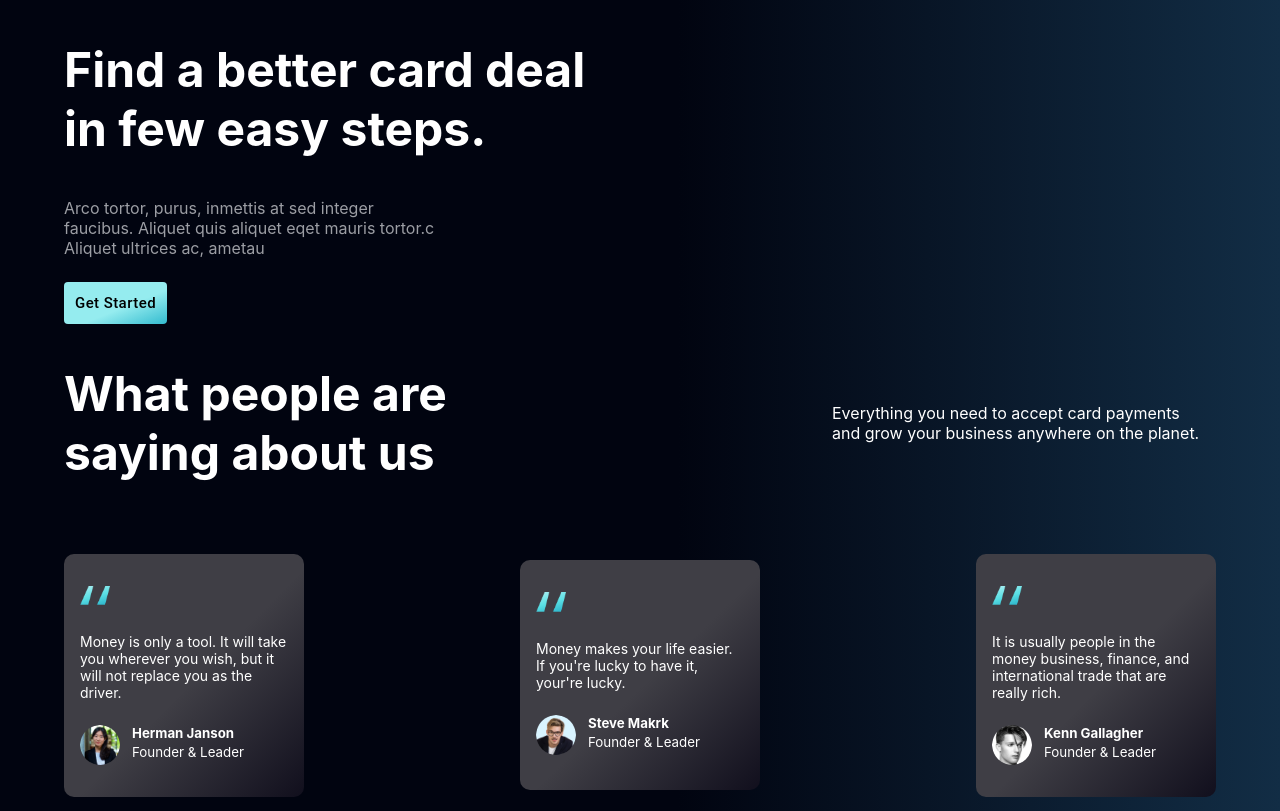
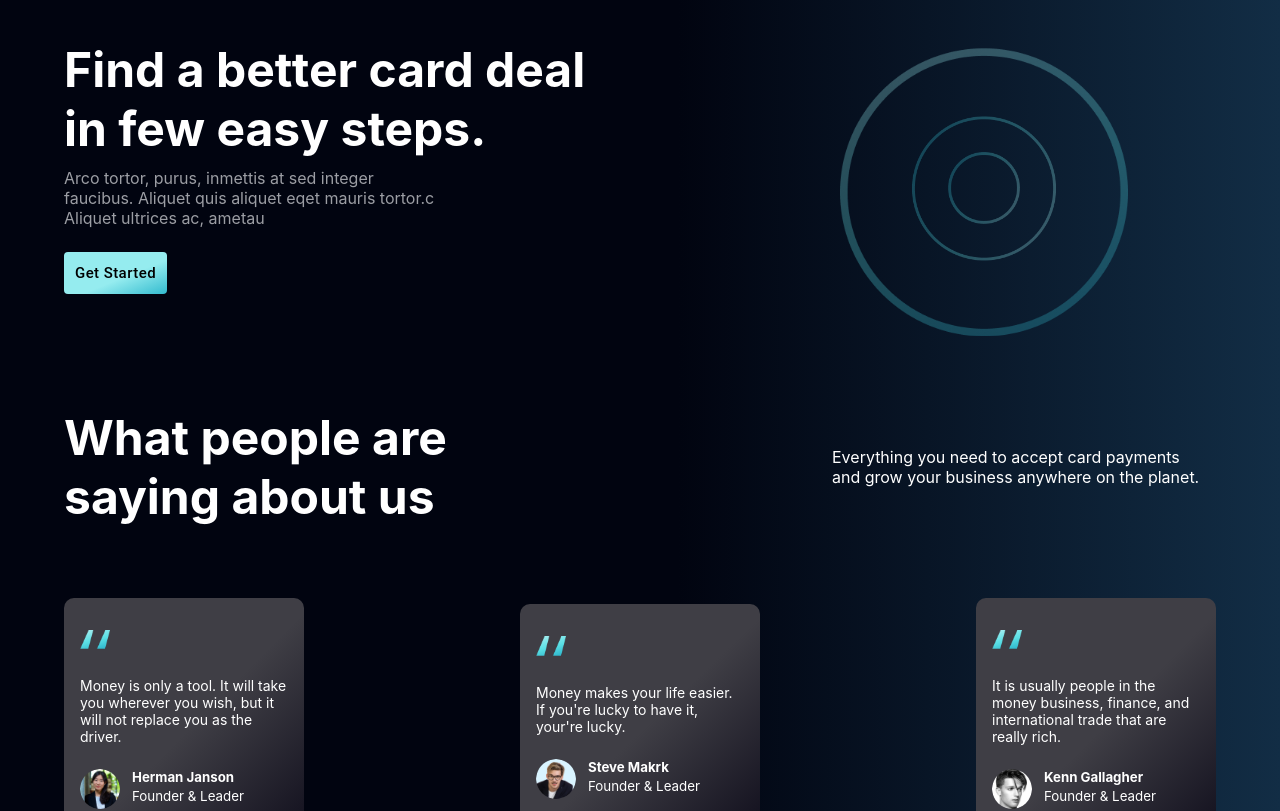
Before and after one commit to Sabeerwaqas/HooBank, a React (Create React App) app: page / in a window 1280 px wide. Shown: the top 811 px of the page. Built offline with nearby package versions, Linux system fonts and the light colour scheme.

Commit message:
[Add: Circles]

```diff
--- a/src/assets/index.js
+++ b/src/assets/index.js
@@ -41,6 +41,9 @@ export const projectImages = {
     visaLogo: require("./images/visa.png"),
     shopifyLogo: require("./images/shopify.png"),
     chartLine: require("./images/chartLine.png"),
+    outerCircle: require("./images/largeCircle.png"),
+    middleCircle: require("./images/mediumCircle.png"),
+    innerCircle: require("./images/smallCircle.png"),
 
     //=====> Images use fourth section end
 
@@ -65,4 +68,4 @@ export const projectImages = {
 
 }
 
-// export default projectImages;
+// export default images;
--- a/src/layout/footer/Footer.js
+++ b/src/layout/footer/Footer.js
@@ -1,7 +1,7 @@
 import React from 'react';
 import { Box, Container, Grid } from '@mui/material';
 import { projectColors } from "../../assets/colors/index";
-import * as images from "../../assets/index";
+import { projectImages } from "../../assets/index";
 import ButtonComp from '../../components/button/ButtonComp';
 import InstagramIcon from '@mui/icons-material/Instagram';
 import FacebookRoundedIcon from '@mui/icons-material/FacebookRounded';
@@ -29,7 +29,7 @@ const Footer = () => {
                     <Grid item xs={12} sm={6} md={3}>
                         {/* logo section */}
                         <Box component={"img"}
-                            src={images.projectImages.logo}
+                            src={projectImages.logo}
                             alt="Logo"
                             sx={{
                                 width: "120px",
--- a/src/pages/home/Home.js
+++ b/src/pages/home/Home.js
@@ -1,7 +1,7 @@
 import React from 'react';
 import { Box, Grid, Container, Button } from '@mui/material';
 import { projectColors } from "../../assets/colors/index";
-import * as images from "../../assets/index";
+import { projectImages } from "../../assets/index";
 import Avatar from '@mui/material/Avatar';
 import Stack from '@mui/material/Stack';
 import data from "./index"
@@ -23,6 +23,7 @@ const Home = () => {
                         <Box component={"h2"}
                             sx={{
                                 fontSize: { xs: "32px", sm: "48px" },
+                                mb: "10px"
                             }}
                         >
                             Find a better card deal<Box component={"br"} sx={{ display: { xs: "none", lg: "block" } }} /> in few easy steps.
@@ -40,15 +41,62 @@ const Home = () => {
                                 color: "#000000",
                                 textTransform: "capitalize",
                                 background: `linear-gradient(to bottom right, rgba(149,236,239,1) 59%, rgba(51,187,207,1) 100%)`,
-                                width:{xs:"100%", md:"auto"}
+                                width: { xs: "100%", md: "auto" }
                             }}
                         >
                             Get Started
                         </Button>
                     </Grid>
                     <Grid item md={6}>
+                        {/* Outer circle */}
+                        <Grid container alignItems={"center"}>
+                            <Grid item xs={6}
+                                sx={{
+                                    backgroundImage: `url(${projectImages.outerCircle})`,
+                                    height: "288px",
+                                    backgroundRepeat: "no-repeat",
+                                    backgroundPosition: 'center',
+                                    backgroundSize: "cover",
+                                    ml: { md: 25 },
+                                    mt: { md: 6 }
+                                }}
+                            >
+                                {/* middle circle */}
+                                <Grid container alignItems={"center"}>
+                                    <Grid item xs={6}
+                                        sx={{
+                                            backgroundImage: `url(${projectImages.middleCircle})`,
+                                            height: "145px",
+                                            // width: "200px",
+                                            backgroundRepeat: "no-repeat",
+                                            backgroundPosition: 'center',
+                                            backgroundSize: "cover",
+                                            ml: { md: 9 },
+                                            mt: { md: 8.5 },
 
-                        {/* <Box component={"h2"}></Box> */}
+                                        }}
+                                    >
+                                        {/* inner circle */}
+                                        <Grid container alignItems={"center"}>
+                                            <Grid item xs={6}
+                                                sx={{
+                                                    backgroundImage: `url(${projectImages.innerCircle})`,
+                                                    height: "72px",
+                                                    // width: "200px",
+                                                    backgroundRepeat: "no-repeat",
+                                                    backgroundPosition: 'center',
+                                                    backgroundSize: "cover",
+                                                    ml: { md: 4.5 },
+                                                    mt: { md: 4.5 }
+                                                }}
+                                            >
+
+                                            </Grid>
+                                        </Grid>
+                                    </Grid>
+                                </Grid>
+                            </Grid>
+                        </Grid>
                     </Grid>
                 </Grid>
             </Container>
@@ -67,7 +115,8 @@ const Home = () => {
                     <Grid container
                         sx={{
                             color: projectColors.white,
-                            textAlign: { xs: "center", md: "inherit" }
+                            textAlign: { xs: "center", md: "inherit" },
+                            mt: 4
 
                         }}
                         alignItems={"center"}
@@ -116,7 +165,7 @@ const Home = () => {
 
                                     <Grid item xs={12} md={4}>
                                         <Box component={"img"}
-                                            src={images.projectImages.cardParallelImg}
+                                            src={projectImages.cardParallelImg}
                                             alt="Card image"
                                             sx={{
                                                 width: "30px"
@@ -185,7 +234,7 @@ const Home = () => {
                                     width: "150px",
 
                                 }}
-                                src={images.projectImages.airBnb}
+                                src={projectImages.airBnb}
                                 alt="Airbnb logo"
                             />
                         </Grid>
@@ -196,7 +245,7 @@ const Home = () => {
                                     display: "block"
 
                                 }}
-                                src={images.projectImages.binance}
+                                src={projectImages.binance}
                                 alt="Binance logo"
                             /> </Grid>
                         <Grid item xs={12} sm={6} md={3}>
@@ -206,7 +255,7 @@ const Home = () => {
                                     display: "block"
 
                                 }}
-                                src={images.projectImages.coinbase}
+                                src={projectImages.coinbase}
                                 alt="Coinbase logo"
                             /> </Grid>
                         <Grid item xs={12} sm={6} md={3}>
@@ -216,7 +265,7 @@ const Home = () => {
                                     display: "block"
 
                                 }}
-                                src={images.projectImages.dropbox}
+                                src={projectImages.dropbox}
                                 alt="Airbnb logo"
                             /> </Grid>
                     </Grid>
```
